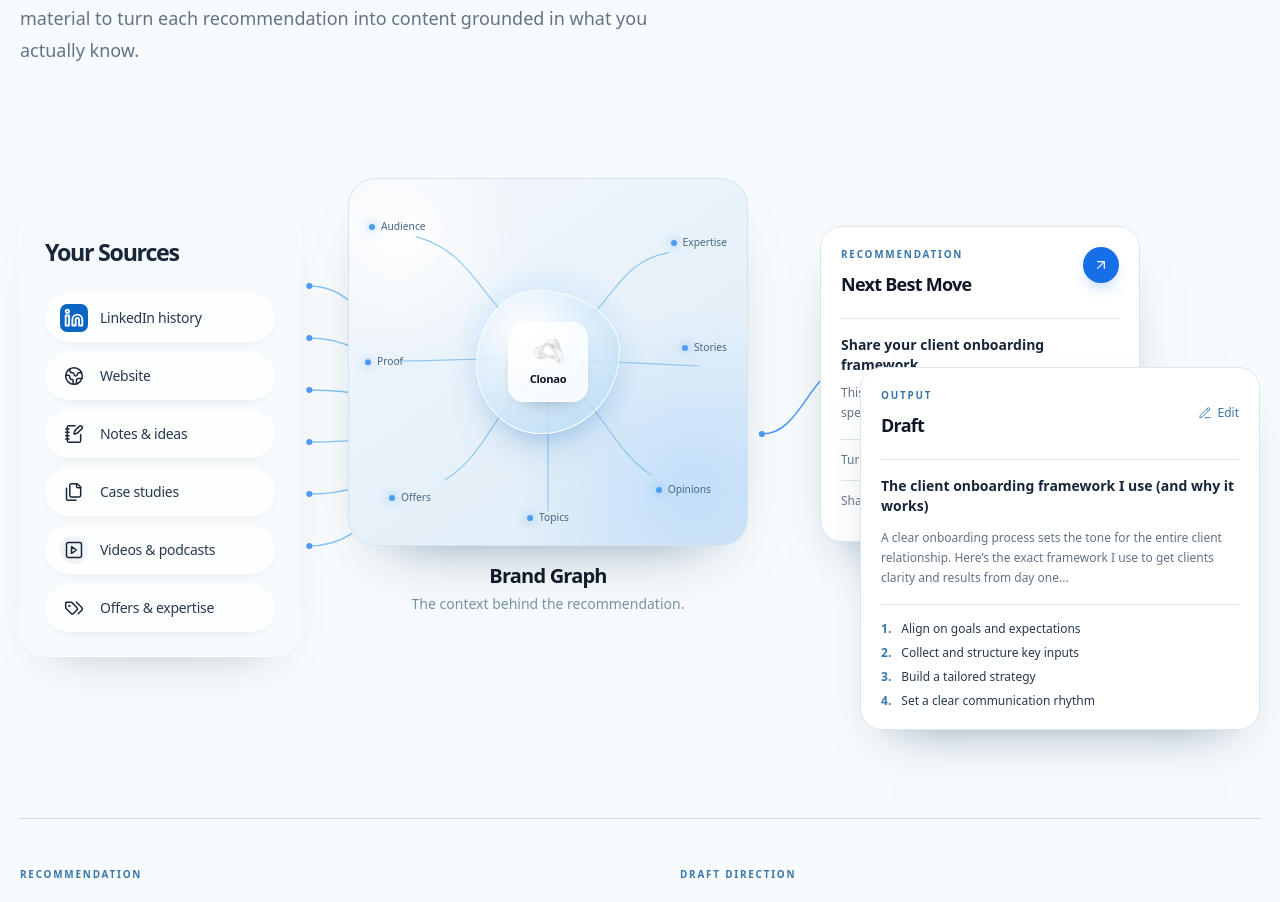
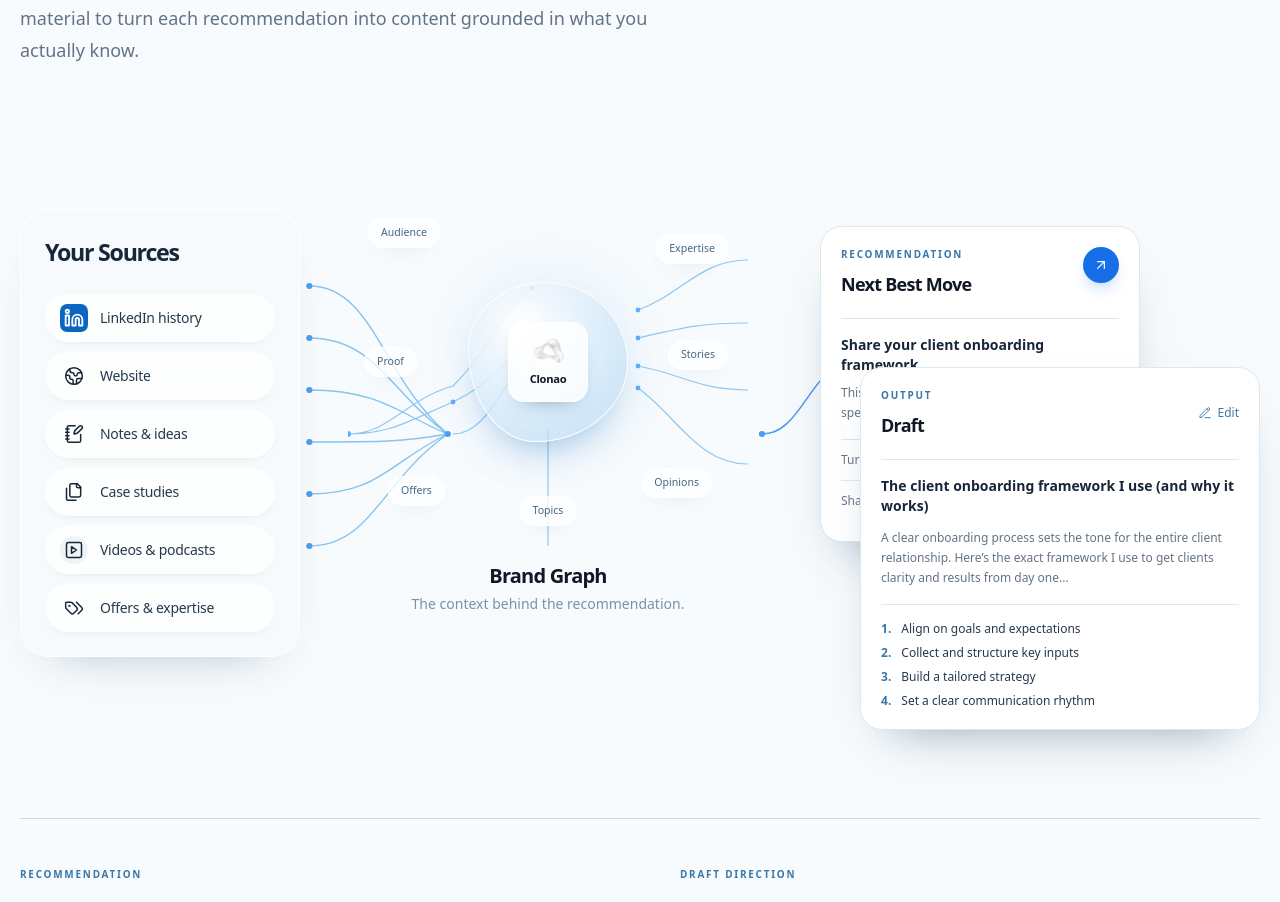
Before and after one commit to veokleo-create07/linkeldn.tool.100k, a Next.js app: page /product in a window 1280 px wide. Shown: the part 1600-2502 px from the top of the page. Built offline with nearby package versions, Linux system fonts and the light colour scheme.

Commit message:
refine: match brand graph reference

```diff
--- a/src/components/marketing/product-create.tsx
+++ b/src/components/marketing/product-create.tsx
@@ -37,7 +37,7 @@ function DesktopCreateSystem() {
 function DesktopConnectors() {
   return (
     <svg className="pointer-events-none absolute inset-0 z-0 h-full w-full" viewBox="0 0 1200 608" fill="none" preserveAspectRatio="none" aria-hidden="true">
-      <path d="M280 156C342 156 346 242 414 270M280 208C344 208 358 260 414 284M280 260C350 260 364 279 414 297M280 312C350 312 364 303 414 309M280 364C348 364 360 330 414 322M280 416C340 416 350 354 414 335" stroke="#86c3ed" strokeWidth="1.35" strokeLinecap="round" />
+      <path d="M280 156C342 156 350 248 414 304M280 208C344 208 360 265 414 304M280 260C350 260 370 286 414 304M280 312C350 312 370 312 414 304M280 364C348 364 360 330 414 304M280 416C340 416 350 350 414 304" stroke="#86c3ed" strokeWidth="1.35" strokeLinecap="round" />
       <path d="M718 304C762 304 764 220 832 220M1032 220C1090 220 1039 444 930 444" stroke="#4d9cf3" strokeWidth="1.5" strokeLinecap="round" />
       <circle cx="280" cy="156" r="3" fill="#4d9cf3" /><circle cx="280" cy="208" r="3" fill="#4d9cf3" /><circle cx="280" cy="260" r="3" fill="#4d9cf3" /><circle cx="280" cy="312" r="3" fill="#4d9cf3" /><circle cx="280" cy="364" r="3" fill="#4d9cf3" /><circle cx="280" cy="416" r="3" fill="#4d9cf3" /><circle cx="414" cy="304" r="3" fill="#4d9cf3" /><circle cx="718" cy="304" r="3" fill="#4d9cf3" /><circle cx="832" cy="220" r="3" fill="#4d9cf3" /><circle cx="1032" cy="220" r="3" fill="#4d9cf3" /><circle cx="930" cy="444" r="3" fill="#4d9cf3" />
     </svg>
@@ -47,13 +47,13 @@ function DesktopConnectors() {
 function BrandGraph({ className = "" }: { className?: string }) {
   return (
     <section className={className} aria-labelledby="create-brand-graph-heading">
-      <div className="relative h-[23rem] overflow-hidden rounded-[1.7rem] border border-[#d5e4ef] bg-[radial-gradient(circle_at_50%_48%,rgba(140,203,255,0.52),transparent_34%),linear-gradient(145deg,#f4f8fc,#dcebf7)] shadow-[0_30px_62px_-42px_rgba(20,65,103,0.65)]">
-        <div className="pointer-events-none absolute inset-0 bg-[radial-gradient(circle_at_13%_16%,rgba(255,255,255,0.9),transparent_26%),radial-gradient(circle_at_86%_84%,rgba(95,173,253,0.23),transparent_38%)]" aria-hidden="true" />
+      <div className="relative h-[23rem] overflow-visible">
+        <div className="pointer-events-none absolute inset-5 rounded-full bg-[radial-gradient(circle_at_50%_48%,rgba(140,203,255,0.34),transparent_42%)] blur-2xl" aria-hidden="true" />
         <GraphPaths />
-        <div className="absolute left-1/2 top-1/2 flex size-36 -translate-x-1/2 -translate-y-1/2 items-center justify-center rounded-[42%_58%_55%_45%/52%_42%_58%_48%] border border-white/90 bg-[radial-gradient(circle_at_34%_28%,rgba(255,255,255,0.98),rgba(217,235,249,0.84)_52%,rgba(156,204,236,0.68))] shadow-[0_22px_42px_-22px_rgba(34,112,188,0.55)]">
+        <div className="absolute left-1/2 top-1/2 flex size-40 -translate-x-1/2 -translate-y-1/2 items-center justify-center rounded-[48%_52%_58%_42%/42%_50%_50%_58%] border border-white/90 bg-[radial-gradient(circle_at_34%_28%,rgba(255,255,255,0.96),rgba(217,235,249,0.8)_52%,rgba(156,204,236,0.58))] shadow-[0_22px_42px_-22px_rgba(34,112,188,0.55)]">
           <div className="flex size-20 flex-col items-center justify-center rounded-2xl border border-white/85 bg-white/80 shadow-[0_10px_22px_-16px_rgba(20,65,103,0.7)]"><img src="/clonao-logo.png" alt="" className="size-8 object-contain" /><span className="mt-1 text-[0.7rem] font-semibold tracking-[-0.03em] text-[#101826]">Clonao</span></div>
         </div>
-        {contextLabels.map((label, index) => <span key={label} className={"absolute " + graphLabelPosition(index)}><span className="mr-1.5 inline-block size-1.5 rounded-full bg-[#4d9cf3] align-middle shadow-[0_0_10px_rgba(77,156,243,0.75)]" aria-hidden="true" />{label}</span>)}
+        {contextLabels.map((label, index) => <span key={label} className={"absolute inline-flex items-center rounded-full border border-white/90 bg-white/75 px-3 py-1.5 text-[0.66rem] font-medium text-[#314d63] shadow-[0_8px_18px_-14px_rgba(20,65,103,0.58)] " + graphLabelPosition(index)}>{label}</span>)}
       </div>
       <h3 id="create-brand-graph-heading" className="mt-4 text-center text-xl font-semibold tracking-[-0.04em] text-[#101826]">Brand Graph</h3><p className="mt-1 text-center text-sm text-[#7893a6]">The context behind the recommendation.</p>
     </section>
@@ -61,7 +61,7 @@ function BrandGraph({ className = "" }: { className?: string }) {
 }
 
 function GraphPaths() {
-  return <svg className="pointer-events-none absolute inset-0 h-full w-full" viewBox="0 0 400 368" fill="none" preserveAspectRatio="none" aria-hidden="true"><path d="M67 58C126 74 130 122 180 156M321 74C270 84 268 123 222 157M48 183C108 183 122 180 166 181M352 188C294 186 278 184 236 183M96 303C137 277 143 238 176 212M304 298C266 272 260 239 225 211M200 334C200 289 200 252 200 220" stroke="#8fc8ef" strokeWidth="1.2" /><circle cx="180" cy="156" r="2.4" fill="#5fadfd" /><circle cx="222" cy="157" r="2.4" fill="#5fadfd" /><circle cx="166" cy="181" r="2.4" fill="#5fadfd" /><circle cx="236" cy="183" r="2.4" fill="#5fadfd" /><circle cx="176" cy="212" r="2.4" fill="#5fadfd" /><circle cx="225" cy="211" r="2.4" fill="#5fadfd" /></svg>;
+  return <svg className="pointer-events-none absolute inset-0 h-full w-full" viewBox="0 0 400 368" fill="none" preserveAspectRatio="none" aria-hidden="true"><path d="M0 256C42 256 56 222 105 208M0 256C42 256 58 244 105 224M105 208C142 172 151 134 184 110M105 224C145 205 164 178 184 152M105 256C145 256 160 184 184 184M400 82C352 82 334 116 290 132M400 145C351 145 334 150 290 160M400 212C350 212 334 196 290 188M400 286C350 286 328 237 290 210M200 368C200 310 200 274 200 252" stroke="#8fc8ef" strokeWidth="1.2" strokeLinecap="round" /><circle cx="0" cy="256" r="3" fill="#5fadfd" /><circle cx="105" cy="224" r="2.4" fill="#5fadfd" /><circle cx="184" cy="110" r="2.4" fill="#5fadfd" /><circle cx="184" cy="152" r="2.4" fill="#5fadfd" /><circle cx="184" cy="184" r="2.4" fill="#5fadfd" /><circle cx="290" cy="132" r="2.4" fill="#5fadfd" /><circle cx="290" cy="160" r="2.4" fill="#5fadfd" /><circle cx="290" cy="188" r="2.4" fill="#5fadfd" /><circle cx="290" cy="210" r="2.4" fill="#5fadfd" /></svg>;
 }
 
 function NextMoveCard({ className = "" }: { className?: string }) {
```
